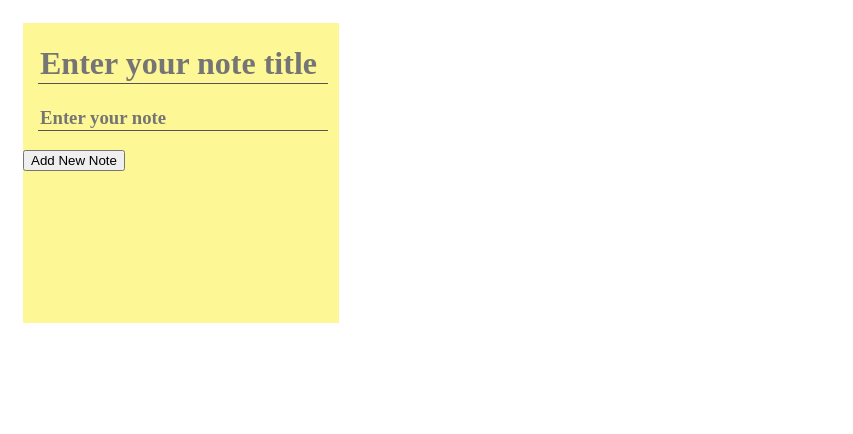
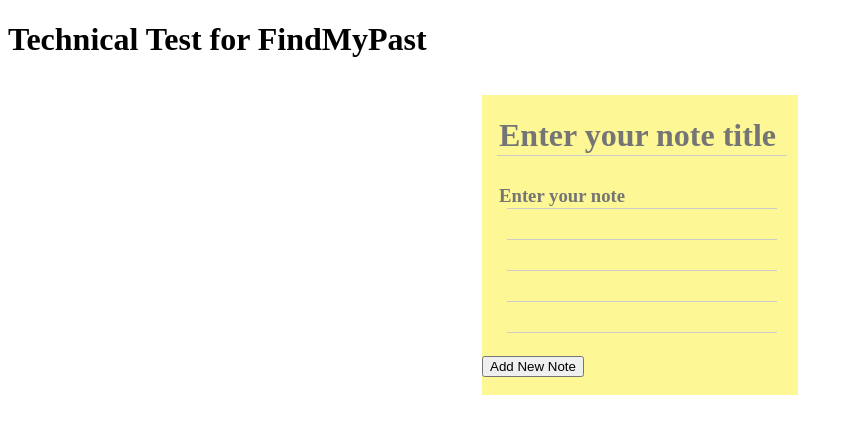
Before and after one commit to SDPGROUP1/tech_test_for_fmp, a React app in the folder src/: page / in a window 1280 px wide. Shown: the top 434 px of the page, without its empty margins (0-853 px from the left). Built offline with nearby package versions, Linux system fonts and the light colour scheme; the HTML template or start-up script is replaced by a standard one.

Commit message:
various style improvements

```diff
--- a/src/components/App.js
+++ /dev/null
@@ -1,13 +0,0 @@
-import React from 'react'
-import Notes from './Notes'
-import NoteForm from './NoteForm'
-import { addNote } from '../actions'
-
-const App = () => (
-    <div>
-        <NoteForm action={addNote} />
-        <Notes />
-    </div>
-)
-
-export default App
--- a/src/components/Note.js
+++ b/src/components/Note.js
@@ -1,23 +1,17 @@
 import React from 'react'
-import PropTypes from 'prop-types'
 import NoteView from './NoteView'
 import NoteForm from './NoteForm'
 import { editNote } from '../actions/'
 
 const Note = ({ id, title, main_content, editable }) => (
     <div>
-        {(editable != true) &&
+        {(editable !== true) &&
             <NoteView title={title} main_content={main_content} />
         }
-        {(editable == true) &&
-            <NoteForm id={id} title={title} main_content={main_content} action={editNote} />
+        {(editable === true) &&
+            <NoteForm id={id} title={title} main_content={main_content} action={editNote} editable={true} />
         }
     </div>
 )
 
-Note.propTypes = {
-    title: PropTypes.string.isRequired,
-    main_content: PropTypes.string.isRequired
-}
-
 export default Note
--- a/src/components/NoteForm.js
+++ b/src/components/NoteForm.js
@@ -9,25 +9,25 @@
 
     handleSubmit(e){
         e.preventDefault()
-        if (this.props.id == undefined) {
+        if ((this.refs.title.value.length + this.refs.main_content.value.length) === 0) {
+            return
+        }
+        if (this.props.id === undefined) {
             this.props.dispatch(this.props.action(this.refs.title.value, this.refs.main_content.value))
             this.refs.title.value = ''
             this.refs.main_content.value = ''
         } else {
             this.props.dispatch(this.props.action(this.props.id, this.refs.title.value, this.refs.main_content.value))
         }
-        if ((this.refs.title.value.length + this.refs.main_content.value) == 0) {
-            return
-        }
     }
 
     componentDidMount() {
         this.refs.title.value = this.props.title || ""
-        this.refs.main_content.value = this.props.main_content || ""
+        this.refs.main_content.value = (this.props.main_content) || ""
     }
 
     render() {
-        const { id, title, main_content} = this.props
+        const { id } = this.props
 
         return (
             <div
@@ -35,6 +35,7 @@
             >
                 <form
                     onSubmit={this.handleSubmit}
+                    onChange={(id === undefined) ? '' : this.handleSubmit}
                 >
                     <div className='title-input'>
                         <input
@@ -43,14 +44,17 @@
                         />
                     </div>
                     <div className='main-content-input'>
-                        <input
+                        <textarea
+                            rows={id === undefined ? '5' : '15'}
                             placeholder={'Enter your note'}
                             ref={'main_content'}
                         />
                     </div>
-                    <button type="submit">
-                        {(id === undefined) ? 'Add New Note' : 'Save Changes to Note'}
-                    </button>
+                    {
+                        (id === undefined) && <button type="submit">
+                            {'Add New Note'}
+                        </button>
+                    }
                 </form>
             </div>
         )
--- a/src/components/NoteView.js
+++ b/src/components/NoteView.js
@@ -4,7 +4,7 @@
 const NoteView = ({ title, main_content }) => (
     <div>
         <h1>{title}</h1>
-        <h3>{main_content}</h3>
+        <h3 dangerouslySetInnerHTML={{__html:main_content.replace(/(?:\r\n|\r|\n)/g, '<br />')}}></h3>
     </div>
 )
 
--- a/src/components/Notes.js
+++ b/src/components/Notes.js
@@ -1,13 +1,16 @@
 import React from 'react'
-import PropTypes from 'prop-types'
 import { connect } from 'react-redux'
 import Note from './Note'
 import Modal from 'react-modal'
-import { toggleModal } from '../actions'
+import { toggleModal, addNote } from '../actions'
+import NoteForm from './NoteForm'
 
 let Notes = ({ dispatch, notes }) => (
     <div id={"notes-container"} >
-        {notes.map(note =>
+        <NoteForm action={addNote} />
+        {notes.sort((a, b) => {
+            return new Date(b.date_edited).getTime() - new Date(a.date_edited).getTime();
+        }).map(note =>
             <div key={note.id} className={"note-container"} >
                 <div
                     onClick={e=> {
--- a/src/index.css
+++ b/src/index.css
@@ -1,5 +1,20 @@
 body {
     font-family: 'Delius', cursive;
+    word-break: break-all;
+}
+
+.ReactModal__Content {
+    width: 600px;
+    height: 600px;
+    padding: 0px 0px;
+    left: 50% !important;
+    transform: translateX(-50%) !important;
+}
+
+.ReactModal__Content .note-container {
+    width: 600px;
+    height: 600px;
+    margin: auto;
 }
 
 .note-container h1 {
@@ -10,10 +25,10 @@
     padding: 0px 15px;
 }
 
-input {
+input, textarea {
     background-color: transparent;
     border-width: 0px 0px 1px 0px;
-    border-color: black;
+    border-color: #ccc;
     display: block;
     margin-left: auto;
     margin-right: auto;
@@ -32,9 +47,10 @@
     font-weight: bold;
 }
 
-.main-content-input input {
+.main-content-input textarea {
     font-family: 'Delius', cursive;
     font-size: 1.17em;
+    height: 100%;
     -webkit-margin-before: 1em;
     -webkit-margin-after: 1em;
     -webkit-margin-start: 0px;
@@ -42,6 +58,15 @@
     margin-right: auto;
     margin-left: auto;
     font-weight: bold;
+    resize: none;
+    border-color: transparent;
+    overflow: hidden;
+    background-attachment: local;
+    background-image:
+        linear-gradient(to right, #fdf795 10px, transparent 10px),
+        linear-gradient(to left, #fdf795 10px, transparent 10px),
+        repeating-linear-gradient(#fdf795, #fdf795 30px, #ccc 30px, #ccc 31px, #fdf795 31px);
+    line-height: 31px;
 }
 
 .main-content-input, .title-input {
@@ -50,6 +75,7 @@
 
 .note-container {
     width: 25%;
+    vertical-align:top;
     display: inline-block;
     background-color: #fdf795;
     margin: 15px 15px;
--- a/src/index.js
+++ b/src/index.js
@@ -1,14 +1,17 @@
 import React from 'react';
 import ReactDOM from 'react-dom';
 import store from './store'
-import App from './components/App'
+import Notes from './components/Notes'
 import { Provider } from 'react-redux'
 import './index.css'
 
 ReactDOM.render(
     <div>
         <Provider store={store}>
-            <App />
+            <div>
+                <h1>Technical Test for FindMyPast</h1>
+                <Notes />
+            </div>
         </Provider>
     </div>
     ,document.getElementById('root')
--- a/src/reducers/notes.js
+++ b/src/reducers/notes.js
@@ -7,15 +7,15 @@
                     id: Math.random().toString(36).substr(2, 5),
                     title: action.title,
                     main_content: action.main_content,
-                    date_created: new Date().getDate(),
-                    date_edited: new Date().getDate(),
+                    date_created: new Date(),
+                    date_edited: new Date(),
                     modal_open: false,
                 }
             ]
         case 'EDIT_NOTE':
             return state.map(note =>
                 note.id === action.id ?
-                    {...note, title: action.title, main_content: action.main_content, date_edited: new Date().getDate()} :
+                    {...note, title: action.title, main_content: action.main_content, date_edited: new Date()} :
                     note
             )
         case 'DELETE_NOTE':
```
